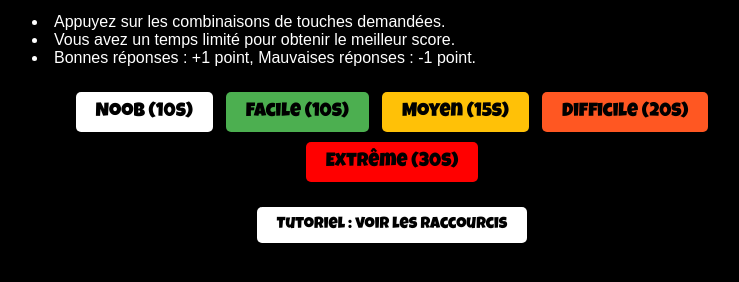
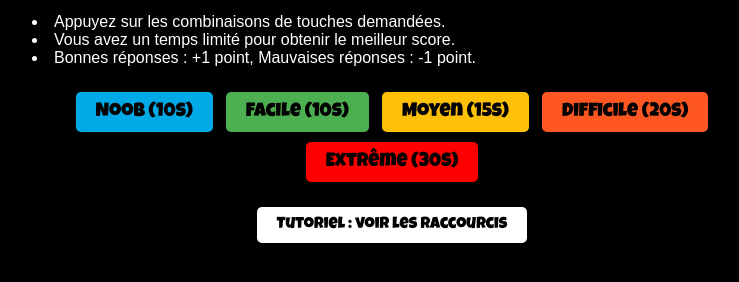
Before and after one commit to jeanlouisdelmotte/combinaison-game-public, a plain HTML site: page index.html in a window 1280 px wide. Shown: the part 332-614 px from the top of the page, without its empty margins (248-987 px from the left). Drawn offline with Linux system fonts and the light colour scheme.

Commit message:
Update styles.css

```diff
--- a/styles.css
+++ b/styles.css
@@ -129,7 +129,7 @@ button:hover {
 }
 
 .difficulty-btn[data-difficulty="noob"] {
-    background-color: white; /* Blanc */
+    background-color: #00aae6; /* Blanc */
 }
 
 .difficulty-btn[data-difficulty="easy"] {
```
